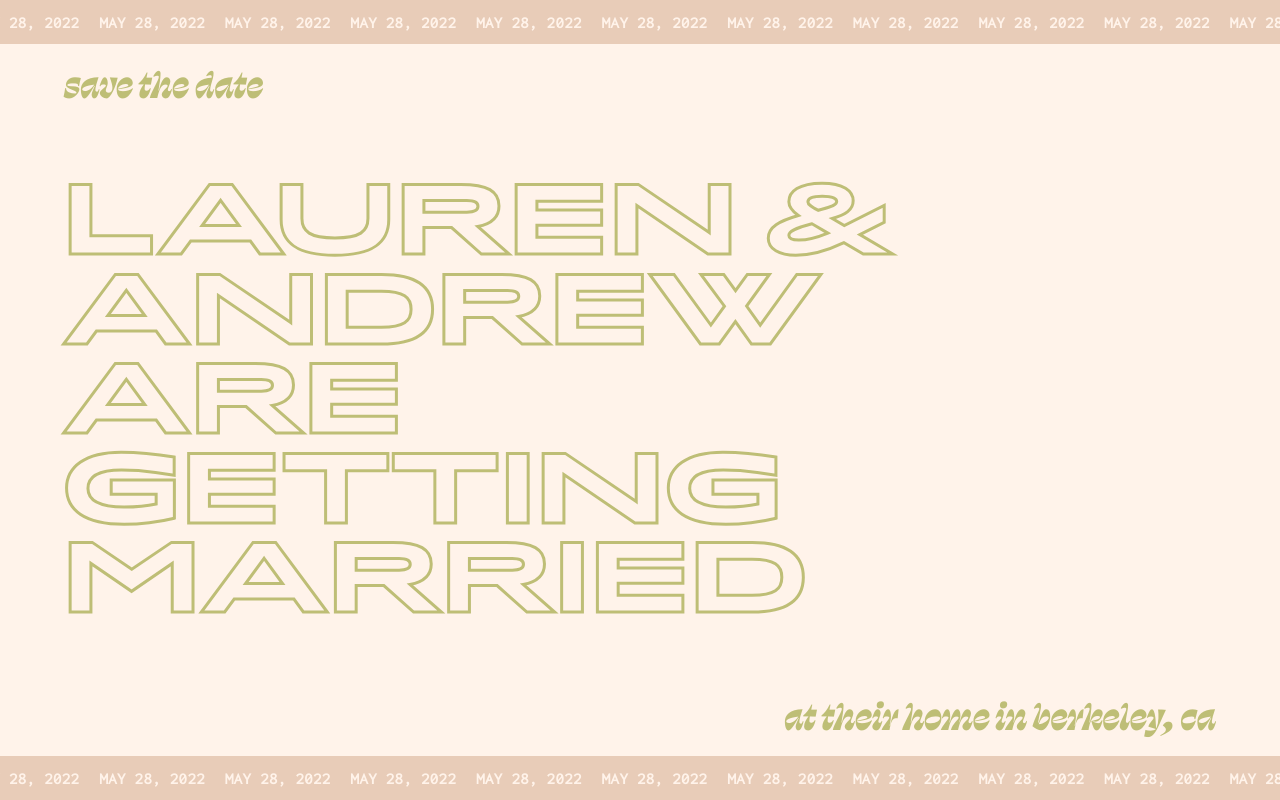
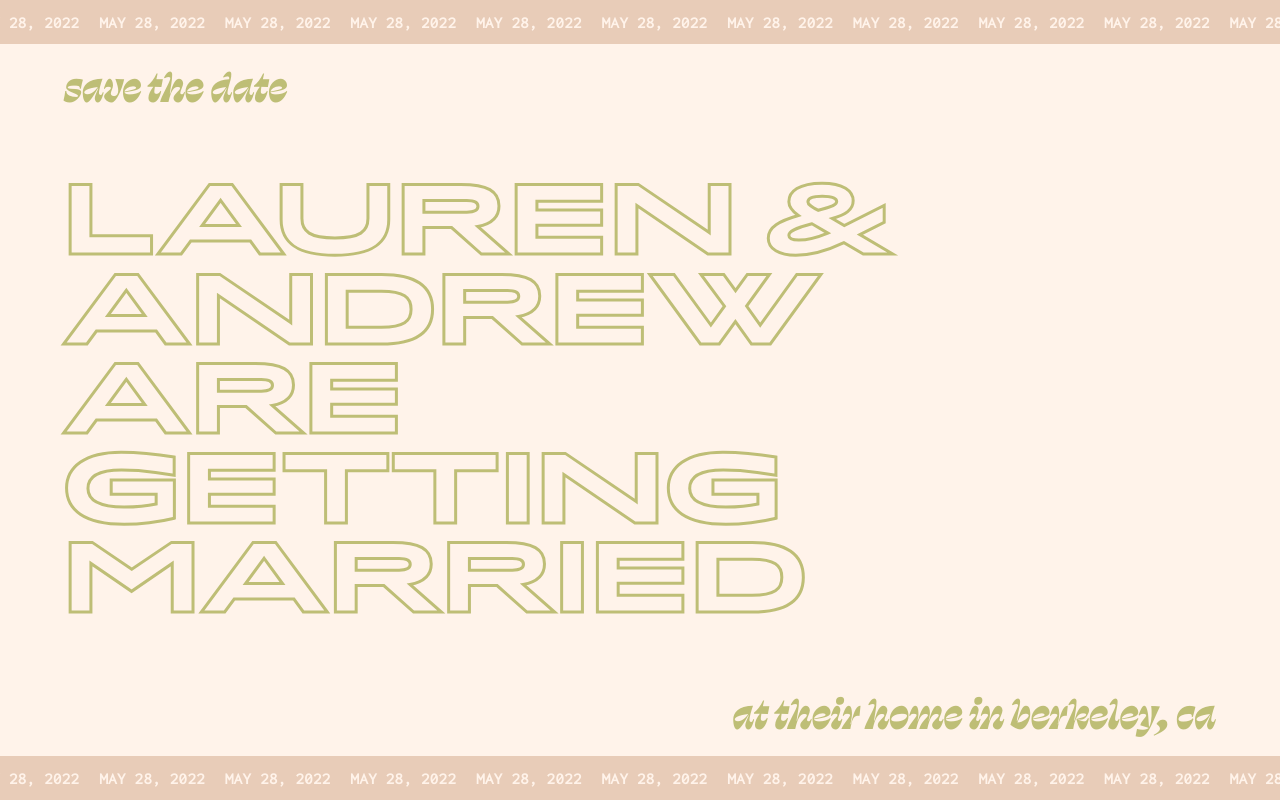
Before and after one commit to greymechanic/dash.wedding, a React (Create React App) app: page / in a window 1280 px wide. Built offline with nearby package versions, Linux system fonts and the light colour scheme.

Commit message:
font tweaks

```diff
--- a/src/App.scss
+++ b/src/App.scss
@@ -62,8 +62,8 @@ body {
 
 h2 {
   font-family: "Swear-Display-Black-Cilati", "Helvetica", serif;
-  font-size: 2.5rem;
-  line-height: 2.5rem;
+  font-size: 2.8rem;
+  line-height: 2.8rem;
   color: $green-1;
   margin: 0;
 }
```
